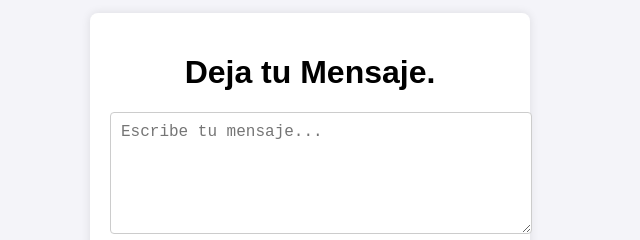
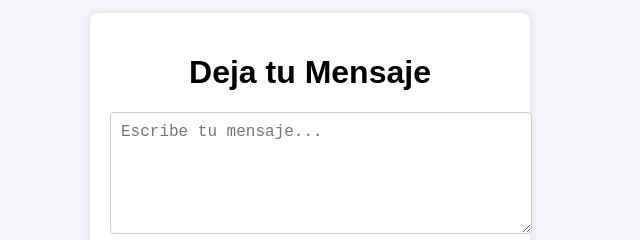
Before and after one commit to 01010011011001010110010001110100/QuickPost, a website: page src/index.html in a window 1280 px wide. Shown: the part 232-472 px from the top of the page, 330-970 px from the left. Drawn offline with Linux system fonts and the light colour scheme; no server answers.

Commit message:
Execute the YAML's

```diff
--- a/src/index.html
+++ b/src/index.html
@@ -9,7 +9,7 @@
 </head>
 <body>
     <div class="container">
-        <h1>Deja tu Mensaje.</h1>
+        <h1>Deja tu Mensaje</h1>
         <form id="mensajeForm">
             <textarea id="mensaje" placeholder="Escribe tu mensaje..." required></textarea>
             <button type="submit">Enviar</button>
```
